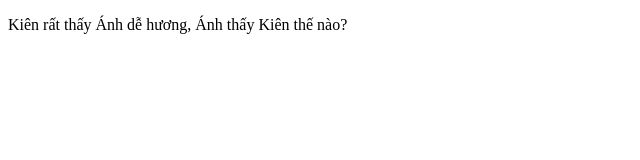
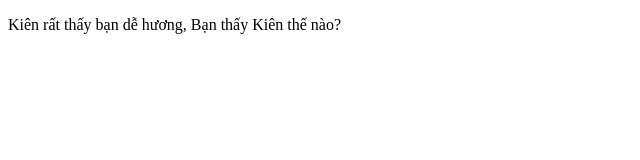
Before and after one commit to phamtrungkien8904/phamtrungkien8904.github.io, a plain HTML site: page LoginForm/des.html in a window 1280 px wide. Shown: the full height of the page, 0-640 px from the left. Drawn offline with Linux system fonts and the light colour scheme.

Commit message:
Update des.html

```diff
--- a/LoginForm/des.html
+++ b/LoginForm/des.html
@@ -1,9 +1,9 @@
 <!DOCTYPE html>
 <html>
     <head>
-        <title>Xin chào Ánh đáng eo! </title>
+        <title>Xin chào bạn đáng eo! </title>
     </head>
     <body>
-        <p>Kiên rất thấy Ánh dễ hương, Ánh thấy Kiên thế nào?</p>
+        <p>Kiên rất thấy bạn dễ hương, Bạn thấy Kiên thế nào?</p>
     </body>
 </html>
```
